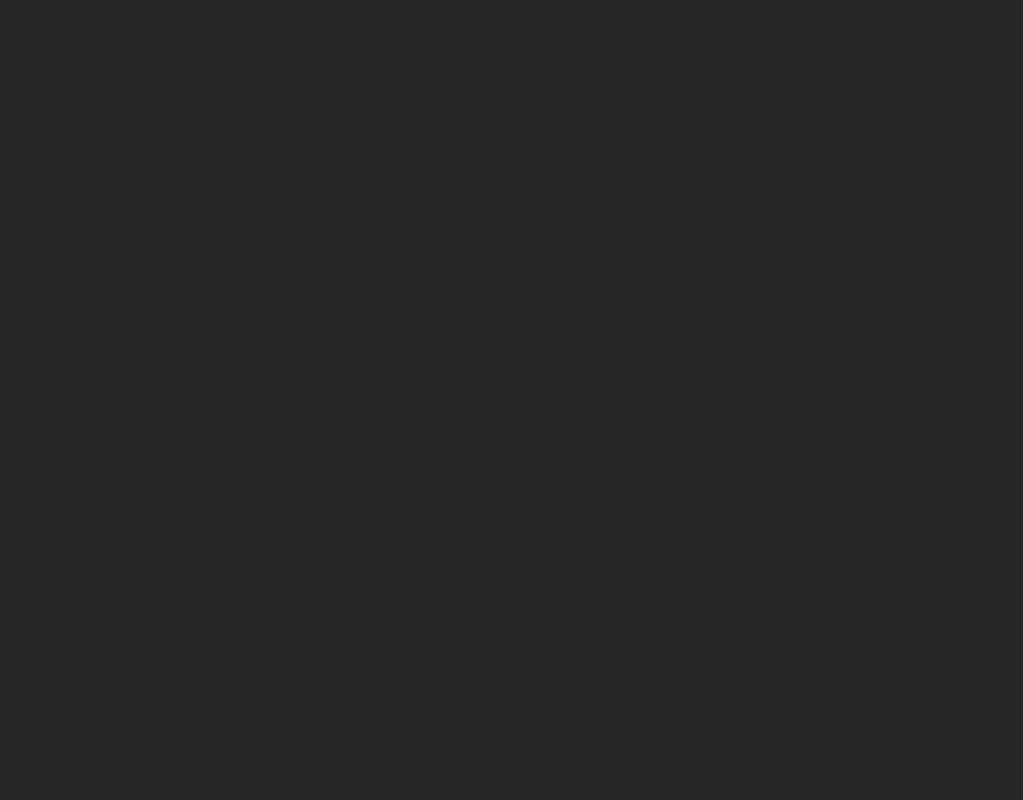
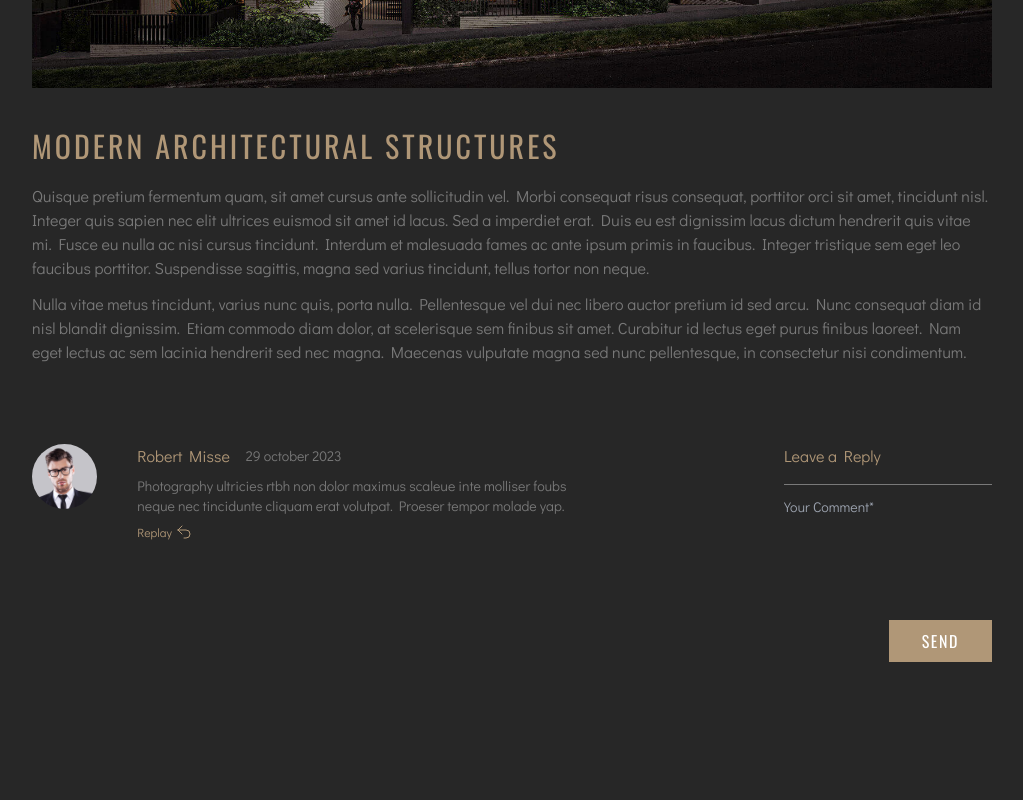
Before and after one commit to mohsen-barahuee/design-torento, a React (Create React App) app: page /blogs/22 in a window 1280 px wide. Shown: the part 700-1500 px from the top of the page, without its empty margins (128-1151 px from the left). Before the commit the page ends 800 px from the top, so only its background shows below. Built offline with nearby package versions, Linux system fonts and the light colour scheme.

Commit message:
make single blogs

```diff
--- a/src/App.js
+++ b/src/App.js
@@ -25,6 +25,10 @@ export default function App() {
   return (
     < >
       <svg className='hidden'>
+        <symbol id='arrow-uturn' xmlns="http://www.w3.org/2000/svg" fill="none" viewBox="0 0 24 24" stroke-width="1.5" stroke="currentColor" class="size-6">
+          <path stroke-linecap="round" stroke-linejoin="round" d="M9 15 3 9m0 0 6-6M3 9h12a6 6 0 0 1 0 12h-3" />
+        </symbol>
+
         <symbol id='check-icon' xmlns="http://www.w3.org/2000/svg" fill="none" viewBox="0 0 24 24" stroke-width="1.5" stroke="currentColor" class="size-6">
           <path stroke-linecap="round" stroke-linejoin="round" d="m4.5 12.75 6 6 9-13.5" />
         </symbol>
--- a/src/components/pages/blogs/person-blog/PersonBlog.jsx
+++ b/src/components/pages/blogs/person-blog/PersonBlog.jsx
@@ -1,13 +1,96 @@
 import React from "react";
 import { useParams } from "react-router-dom";
+import Banner from "../../../modules/banner/banner";
 
 export default function PersonBlog() {
-
-  const params = useParams()
+  const params = useParams();
 
   console.log(params);
 
-
-
-  return <div>{params.id}</div>;
+  return (
+    <>
+      <Banner />
+      <div className="md:mt-72 px-40 container">
+        <div className="flex  flex-col gap-y-10">
+          <img
+            src="/images/our-project/1.jpg"
+            className=" w-full h-[500px]"
+            alt=""
+          />
+          <div className=" flex gap-y-5 flex-col">
+            <h3 className="text-3xl font-Oswald tracking-widest text-secondary">
+              MODERN ARCHITECTURAL STRUCTURES
+            </h3>
+            <div className="flex flex-col gap-y-3 child:text-text-color font-Didact-Gothic">
+              <p>
+                Quisque pretium fermentum quam, sit amet cursus ante
+                sollicitudin vel. Morbi consequat risus consequat, porttitor
+                orci sit amet, tincidunt nisl. Integer quis sapien nec elit
+                ultrices euismod sit amet id lacus. Sed a imperdiet erat. Duis
+                eu est dignissim lacus dictum hendrerit quis vitae mi. Fusce eu
+                nulla ac nisi cursus tincidunt. Interdum et malesuada fames ac
+                ante ipsum primis in faucibus. Integer tristique sem eget leo
+                faucibus porttitor. Suspendisse sagittis, magna sed varius
+                tincidunt, tellus tortor non neque.
+              </p>
+              <p>
+                Nulla vitae metus tincidunt, varius nunc quis, porta nulla.
+                Pellentesque vel dui nec libero auctor pretium id sed arcu. Nunc
+                consequat diam id nisl blandit dignissim. Etiam commodo diam
+                dolor, at scelerisque sem finibus sit amet. Curabitur id lectus
+                eget purus finibus laoreet. Nam eget lectus ac sem lacinia
+                hendrerit sed nec magna. Maecenas vulputate magna sed nunc
+                pellentesque, in consectetur nisi condimentum.
+              </p>
+            </div>
+          </div>
+        </div>
+        <div className="flex gap-x-52 my-20 font-Didact-Gothic">
+          <div className="flex gap-x-10">
+            <div>
+              <img
+                src="/images/team/1.jpg"
+                className="w-32 rounded-full"
+                alt=""
+              />
+            </div>
+            <div className="flex flex-col gap-y-2">
+              <div className="flex gap-x-4 items-center">
+                <span className="text-secondary capitalize ">robert misse</span>
+                <span className="text-sm text-text-color">29 october 2023</span>
+              </div>
+              <div>
+                <p className="text-text-color text-sm">
+                  Photography ultricies rtbh non dolor maximus scaleue inte
+                  molliser foubs neque nec tincidunte cliquam erat volutpat.
+                  Proeser tempor molade yap.
+                </p>
+              </div>
+              <button className="flex items-center gap-x-1 capitalize text-xs text-secondary ">
+                replay
+                <svg className="w-4 h-4">
+                  <use href="#arrow-uturn"></use>
+                </svg>
+              </button>
+            </div>
+          </div>
+          <div className="flex flex-col gap-y-4">
+            <span className="text-nowrap text-secondary font-Didact-Gothic">
+              Leave a Reply
+            </span>
+            <input
+              className="outline-none w-52  py-3 bg-transparent border-t border-text-color capitalize font-Didact-Gothic text-sm"
+              placeholder="your comment*"
+              type="text"
+            />
+          </div>
+        </div>
+        <div className="flex justify-end mb-40">
+          <button className="bg-secondary uppercase transition-all hover:bg-transparent border border-secondary font-Oswald tracking-widest px-8 py-2">
+            send
+          </button>
+        </div>
+      </div>
+    </>
+  );
 }
```
